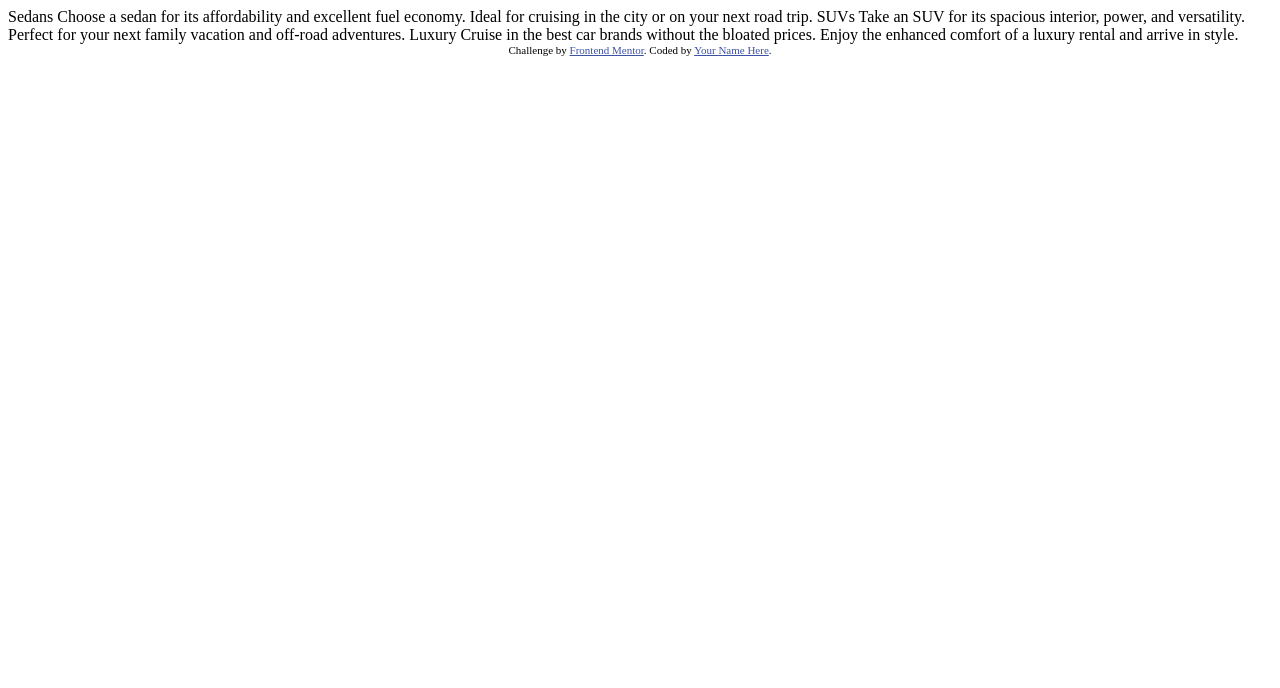
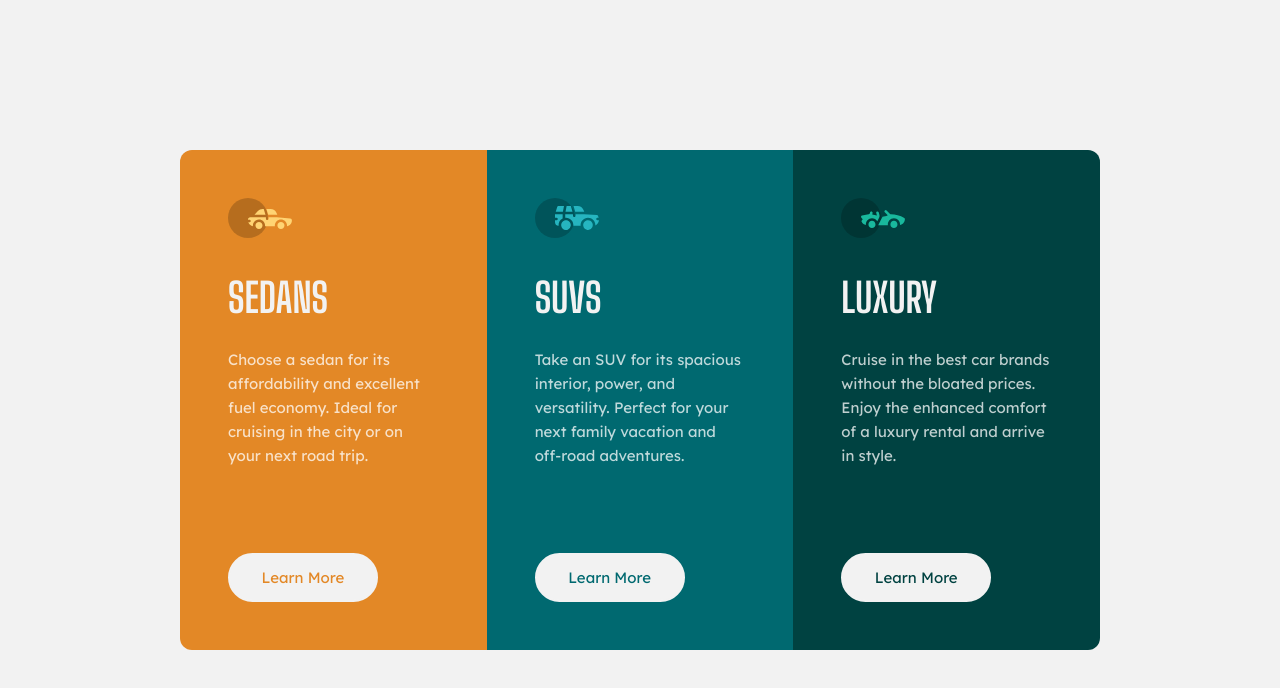
Before and after one commit to jositu/fm-3-column-preview-card-component, a plain HTML site: page index.html in a window 1280 px wide. Drawn offline with Linux system fonts and the light colour scheme.

Commit message:
Add html and css styling

```diff
--- /dev/null
+++ b/css/styles.css
@@ -0,0 +1,155 @@
+@import url('normalize.css');
+
+:root {
+  --color--orange: hsl(31, 77%, 52%);
+  --color--cyan: hsl(184, 100%, 22%);
+  --color--dark-cyan: hsl(179, 100%, 13%);
+  --color--body: hsla(0, 0%, 100%, 0.75);
+  --color--bg: hsl(0, 0%, 95%);
+  --font-size: 15px;
+  --font-weight--body: 400;
+  --font-family--body: 'Lexend Deca', sans-serif;
+  --font-weight--heading: 700;
+  --font-family--heading: 'Big Shoulders Display', cursive;
+}
+
+*,
+*::before,
+*::after {
+  box-sizing: border-box;
+}
+
+html {
+  font-size: var(--font-size);
+}
+
+body {
+  background-color: var(--color--bg);
+  color: var(--color--body);
+  font-family: var(--font-family--body);
+  line-height: 1.6;
+}
+
+main {
+  align-items: center;
+  display: flex;
+  justify-content: center;
+  min-height: 100vh;
+}
+
+h2 {
+  color: var(--color--bg);
+  font-family: var(--font-family--heading);
+  font-size: 2.7rem;
+  font-weight: var(--font-weight--heading);
+  line-height: 1;
+  margin: 2.65rem 0 2rem;
+  text-transform: uppercase;
+}
+
+p {
+  font-weight: var(--font-weight--body);
+  margin: 1.75rem 0;
+}
+
+/* Component*/
+
+.component {
+  margin: 5.8rem 1.6rem;
+  border-radius: 12px;
+  overflow: hidden;
+  display: grid;
+  grid-template-rows: repeat(3, 1fr);
+  max-width: 920px;
+}
+
+.category {
+  display: flex;
+  flex-direction: column;
+  padding: 3.2rem;
+  justify-content: space-between;
+  align-items: flex-start;
+  max-height: 500px;
+  max-width: 340px;
+}
+
+.category img {
+  display: block;
+}
+
+.category--sedan {
+  background-color: var(--color--orange);
+}
+
+.category--sedan .btn {
+  color: var(--color--orange);
+}
+
+.category--suv {
+  background-color: var(--color--cyan);
+}
+
+.category--suv .btn {
+  color: var(--color--cyan);
+}
+
+.category--luxury {
+  background-color: var(--color--dark-cyan);
+}
+
+.category--luxury .btn {
+  color: var(--color--dark-cyan);
+}
+
+@media screen and (min-width: 1024px) {
+  .component {
+    grid-template-columns: repeat(3, 1fr);
+    grid-template-rows: 1fr;
+    height: 500px;
+  }
+
+  .category {
+    padding: 3.2rem;
+  }
+
+  .category--sedan .btn:hover {
+    background-color: var(--color--orange);
+  }
+
+  .category--suv .btn:hover {
+    background-color: var(--color--cyan);
+  }
+
+  .category--luxury .btn:hover {
+    background-color: var(--color--dark-cyan);
+  }
+}
+
+/* Buttons */
+
+.btn {
+  background-color: var(--color--bg);
+  border-radius: 60px;
+  border: 2px solid var(--color--bg);
+  display: inline-block;
+  font-family: var(--font-family--body);
+  padding: 0.7rem 2.1rem;
+  text-decoration: none;
+}
+
+@media screen and (min-width: 1024px) {
+  .btn:hover {
+    color: var(--color--bg);
+  }
+}
+
+/* Attribution */
+
+.attribution {
+  font-size: 11px;
+  text-align: center;
+}
+
+.attribution a {
+  color: hsl(228, 45%, 44%);
+}
--- a/index.html
+++ b/index.html
@@ -1,36 +1,57 @@
 <!DOCTYPE html>
 <html lang="en">
+
 <head>
   <meta charset="UTF-8">
-  <meta name="viewport" content="width=device-width, initial-scale=1.0"> <!-- displays site properly based on user's device -->
+  <meta name="viewport" content="width=device-width, initial-scale=1.0">
 
   <link rel="icon" type="image/png" sizes="32x32" href="./images/favicon-32x32.png">
+  <link rel="preconnect" href="https://fonts.googleapis.com">
+  <link rel="preconnect" href="https://fonts.gstatic.com" crossorigin>
+  <link href="https://fonts.googleapis.com/css2?family=Big+Shoulders+Display:wght@700&family=Lexend+Deca&display=swap"
+    rel="stylesheet">
+  <link rel="stylesheet" href="./css/styles.css">
 
   <title>Frontend Mentor | 3-column preview card component</title>
+</head>
 
-  <!-- Feel free to remove these styles or customise in your own stylesheet 👍 -->
-  <style>
-    .attribution { font-size: 11px; text-align: center; }
-    .attribution a { color: hsl(228, 45%, 44%); }
-  </style>
-</head>
 <body>
+  <main>
+    <div class="component">
+      <div class="category category--sedan">
+        <div class="category--description">
+          <img src="./images/icon-sedans.svg" alt="Sedan icon">
+          <h2>Sedans</h2>
+          <p>Choose a sedan for its affordability and excellent fuel economy. Ideal for cruising in the city
+            or on your next road trip.</p>
+        </div>
+        <a class="btn" href="#">Learn More</a>
+      </div>
+      <div class="category category--suv">
+        <div class="category--description">
+          <img src="./images/icon-suvs.svg" alt="SUV icon">
+          <h2>SUVs</h2>
+          <p>Take an SUV for its spacious interior, power, and versatility. Perfect for your next family vacation
+            and off-road adventures.</p>
+        </div>
+        <a class="btn" href="#">Learn More</a>
+      </div>
+      <div class="category category--luxury">
+        <div class="category--description">
+          <img src="./images/icon-luxury.svg" alt="Luxury car icon">
+          <h2>Luxury</h2>
+          <p>Cruise in the best car brands without the bloated prices. Enjoy the enhanced comfort of a luxury
+            rental and arrive in style.</p>
+        </div>
+        <a class="btn" href="#">Learn More</a>
+      </div>
+    </div>
+  </main>
 
-  Sedans
-  Choose a sedan for its affordability and excellent fuel economy. Ideal for cruising in the city
-  or on your next road trip.
+  <!-- <div class="attribution">
+    Challenge by <a href="https://www.frontendmentor.io?ref=challenge" target="_blank">Frontend Mentor</a>.
+    Coded by <a href="https://github.com/jositu" target="_blank">Josephine Situ</a>.
+  </div> -->
+</body>
 
-  SUVs
-  Take an SUV for its spacious interior, power, and versatility. Perfect for your next family vacation
-  and off-road adventures.
-
-  Luxury
-  Cruise in the best car brands without the bloated prices. Enjoy the enhanced comfort of a luxury
-  rental and arrive in style.
-
-  <div class="attribution">
-    Challenge by <a href="https://www.frontendmentor.io?ref=challenge" target="_blank">Frontend Mentor</a>.
-    Coded by <a href="#">Your Name Here</a>.
-  </div>
-</body>
 </html>
```
Also changed, not shown: css/normalize.css (added), 2 other files.
